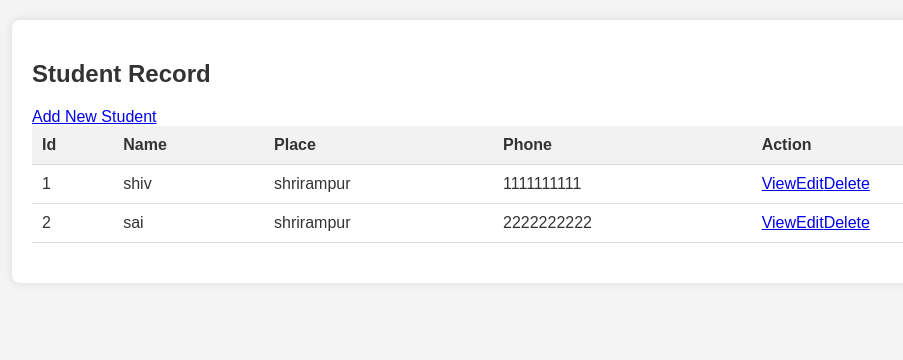
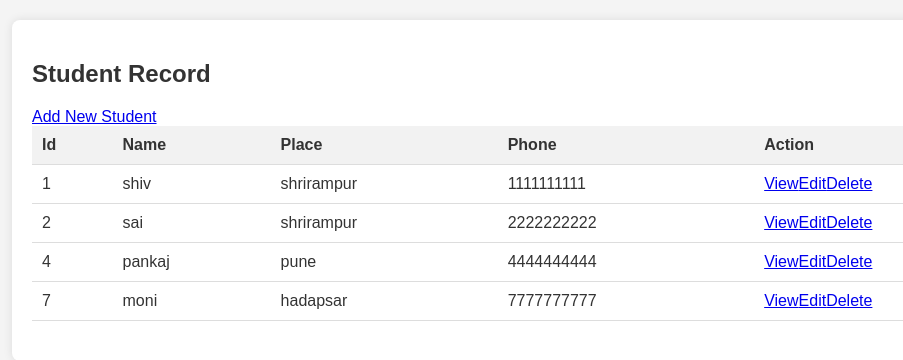
Before and after one commit to kanchicodes/Student-Management-System-, a React (Create React App) app in the folder studentdata/: page / in a window 1280 px wide. Shown: the top 360 px of the page, without its empty margins (96-999 px from the left). Built offline with nearby package versions, Linux system fonts and the light colour scheme; data requests are answered from the project's data file.

Commit message:
added alet

```diff
--- a/studentdata/db.json
+++ b/studentdata/db.json
@@ -1,18 +1,28 @@
 {
   "students": [
     {
-        "id": 1,
+      "id": "1",
       "name": "shiv",
       "place": "shrirampur",
       "phone": "1111111111"
     },
-
     {
-            "id": 2,
+      "id": "2",
       "name": "sai",
       "place": "shrirampur",
       "phone": "2222222222"
+    },
+    {
+      "id": "4",
+      "name": "pankaj",
+      "place": "pune",
+      "phone": "4444444444"
+    },
+    {
+      "id": "7",
+      "name": "moni",
+      "place": "hadapsar",
+      "phone": "7777777777"
     }
-
   ]
 }
--- a/studentdata/src/CreateStudent.js
+++ b/studentdata/src/CreateStudent.js
@@ -1,4 +1,4 @@
-import { Link } from "react-router-dom";
+import { Link, useNavigate } from "react-router-dom";
 import { useState } from "react";
 
 export default function CreateStudent() {
@@ -6,12 +6,26 @@ export default function CreateStudent() {
     const[name , setName]=useState("");
     const[place , setPlace]=useState("");
     const[phone , setPhone]=useState("");
+    const navigate=  useNavigate();
      const handleSubmit=(e)=>{
         e.preventDefault();
-        console.log(id , name , place , phone);}
-        fetch("http://localhost:8000/students")
-        .then((res) => console.log(res))
-        .catch((err) => console.log(err.message));
+       const studentData = {id , name , place , phone} ;
+        console.log(studentData);
+
+        fetch("http://localhost:8000/students",{
+            method: "POST",
+            headers: {
+                "Content-type": "application/json"
+            },
+            body: JSON.stringify(studentData)
+        })
+        .then((res) => {
+            alert("Student data Saved successfully");
+            navigate("/");
+        })
+        .catch((err) => console.log(err.message)
+    )
+}
 
     return (
      <div className="container">
```
Lines whose indentation alone changed are shown as unchanged.
